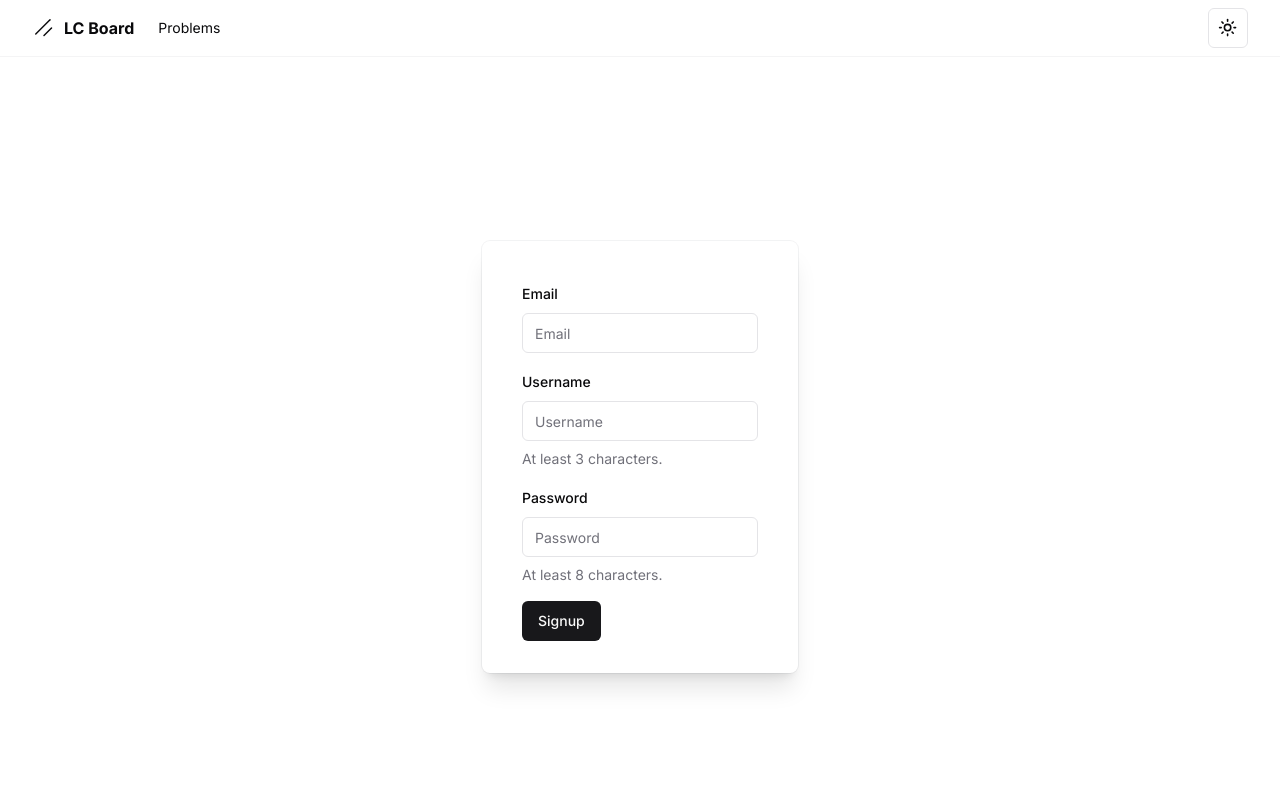
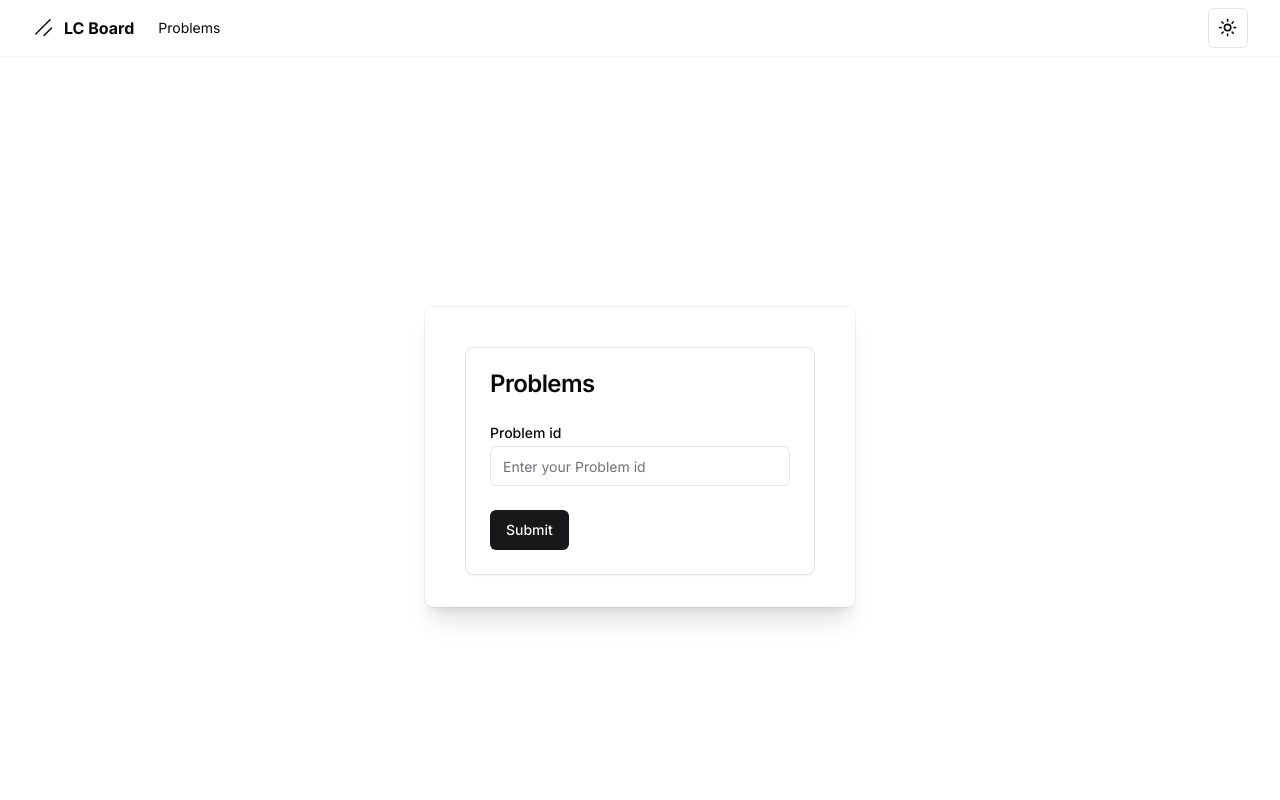
Before and after one commit to Jeevan-23/leetcodeboard, a Next.js app: page /problems in a window 1280 px wide. Shown: the top 800 px of the page. Built offline with nearby package versions, Linux system fonts and the light colour scheme.

Commit message:
changed to custom/lc-form

```diff
--- a/app/problems/page.tsx
+++ b/app/problems/page.tsx
@@ -1,4 +1,4 @@
-import CardWithForm from "@/components/card-form"
+import CardWithForm from "@/components/custom/lc-form"
 
 export default function problems() {
     return (
--- a/components/card-form.tsx
+++ /dev/null
@@ -1,108 +0,0 @@
-import React from "react";
-import { Button } from "@/components/ui/button";
-import {
-  Form,
-  FormControl,
-  FormDescription,
-  FormField,
-  FormItem,
-  FormLabel,
-  FormMessage,
-} from "@/components/ui/form";
-import { Input } from "@/components/ui/input";
-import { zodResolver } from "@hookform/resolvers/zod";
-import { useForm } from "react-hook-form";
-import type { Control, FieldPath } from "react-hook-form";
-import { z } from "zod";
-
-const formSchema = z.object({
-  email: z.string().email(),
-  username: z.string().min(3).max(50),
-  password: z.string().min(8),
-});
-
-const SignupForm = () => {
-  const form = useForm<z.infer<typeof formSchema>>({
-    resolver: zodResolver(formSchema),
-    defaultValues: {
-      email: "",
-      username: "",
-      password: "",
-    },
-  });
-
-  const onSubmit = (values: z.infer<typeof formSchema>) => {
-    console.log(values);
-  };
-
-  return (
-    <Form {...form}>
-      <form onSubmit={form.handleSubmit(onSubmit)} className="space-y-4">
-        <SignupFormField
-          name="email"
-          label="Email"
-          placeholder="Email"
-          inputType="email"
-          formControl={form.control}
-        />
-        <SignupFormField
-          name="username"
-          label="Username"
-          placeholder="Username"
-          description="At least 3 characters."
-          formControl={form.control}
-        />
-        <SignupFormField
-          name="password"
-          label="Password"
-          placeholder="Password"
-          description="At least 8 characters."
-          inputType="password"
-          formControl={form.control}
-        />
-        <Button type="submit">Signup</Button>
-      </form>
-    </Form>
-  );
-};
-
-interface SignupFormFieldProps {
-  name: FieldPath<z.infer<typeof formSchema>>;
-  label: string;
-  placeholder: string;
-  description?: string;
-  inputType?: string;
-  formControl: Control<z.infer<typeof formSchema>, any>;
-}
-
-const SignupFormField: React.FC<SignupFormFieldProps> = ({
-  name,
-  label,
-  placeholder,
-  description,
-  inputType,
-  formControl,
-}) => {
-  return (
-    <FormField
-      control={formControl}
-      name={name}
-      render={({ field }) => (
-        <FormItem>
-          <FormLabel>{label}</FormLabel>
-          <FormControl>
-            <Input
-              placeholder={placeholder}
-              type={inputType || "text"}
-              {...field}
-            />
-          </FormControl>
-          {description && <FormDescription>{description}</FormDescription>}
-          <FormMessage />
-        </FormItem>
-      )}
-    />
-  );
-};
-
-export default SignupForm;
--- a/components/custom/lc-form.tsx
+++ b/components/custom/lc-form.tsx
@@ -0,0 +1,37 @@
+
+import React from "react"
+import { Button } from "@/components/ui/button"
+import {
+  Card,
+  CardContent,
+  CardDescription,
+  CardFooter,
+  CardHeader,
+  CardTitle,
+} from "@/components/ui/card"
+import { Input } from "@/components/ui/input"
+import { Label } from "@/components/ui/label"
+
+export default function CardWithForm() {
+  return (
+    <Card className="w-[350px]">
+      <CardHeader>
+        <CardTitle>Problems</CardTitle>
+        <CardDescription></CardDescription>
+      </CardHeader>
+      <CardContent>
+        <form>
+          <div className="grid w-full items-center gap-4">
+            <div className="flex flex-col space-y-1.5">
+              <Label htmlFor="name">Problem id</Label>
+                <Input id="name" placeholder="Enter your Problem id" />
+            </div>
+          </div>
+        </form>
+      </CardContent>
+      <CardFooter className="flex justify-between">
+        <Button>Submit</Button>
+      </CardFooter>
+    </Card>
+  )
+}
```
